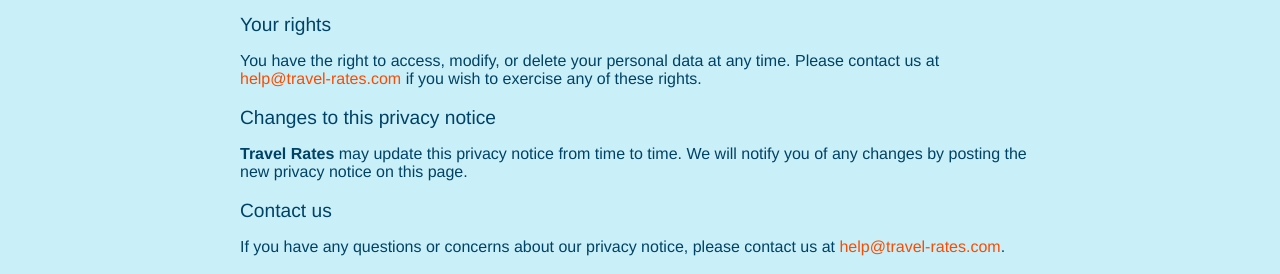
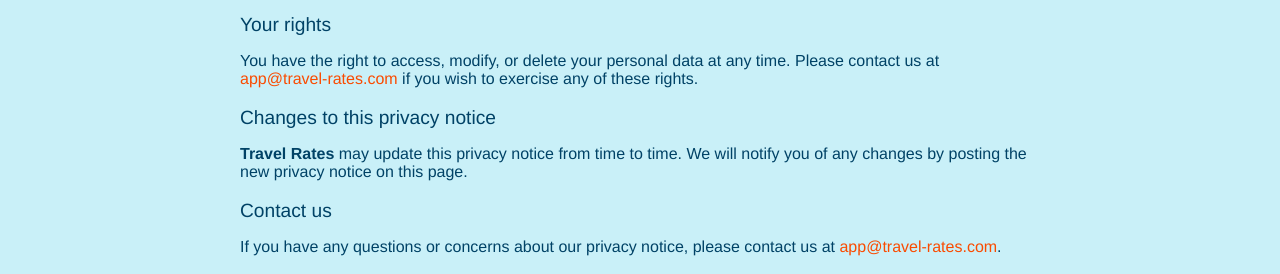
Before and after one commit to pcatlin/travel-rates-web, a React (Vite) app: page /privacy in a window 1280 px wide. Shown: the part 678-952 px from the top of the page. Built offline with nearby package versions, Linux system fonts and the light colour scheme.

Commit message:
app-ads and updated email address

```diff
--- a/src/pages/privacy.jsx
+++ b/src/pages/privacy.jsx
@@ -32,7 +32,7 @@ export default function Privacy() {
 
                 <h2>Your rights</h2>
                 <p>You have the right to access, modify, or delete your personal data at any time. Please contact us
-                    at <a href='mailto:help@travel-rates.com'>help@travel-rates.com</a> if you wish to exercise any of
+                    at <a href='mailto:app@travel-rates.com'>app@travel-rates.com</a> if you wish to exercise any of
                     these rights.</p>
 
                 <h2>Changes to this privacy notice</h2>
@@ -41,7 +41,7 @@ export default function Privacy() {
 
                 <h2>Contact us</h2>
                 <p>If you have any questions or concerns about our privacy notice, please contact us
-                    at <a href='mailto:help@travel-rates.com'>help@travel-rates.com</a>.</p>
+                    at <a href='mailto:app@travel-rates.com'>app@travel-rates.com</a>.</p>
             </main>
         </div>
     );
```
Also changed, not shown: public/app-ads.txt (added).
